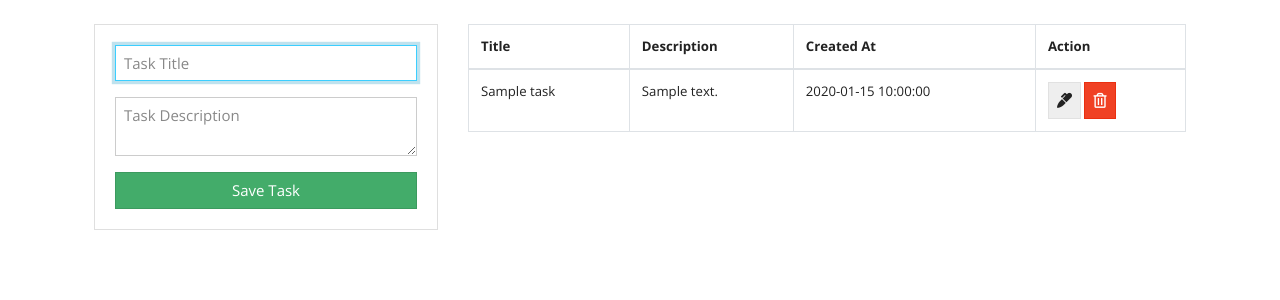
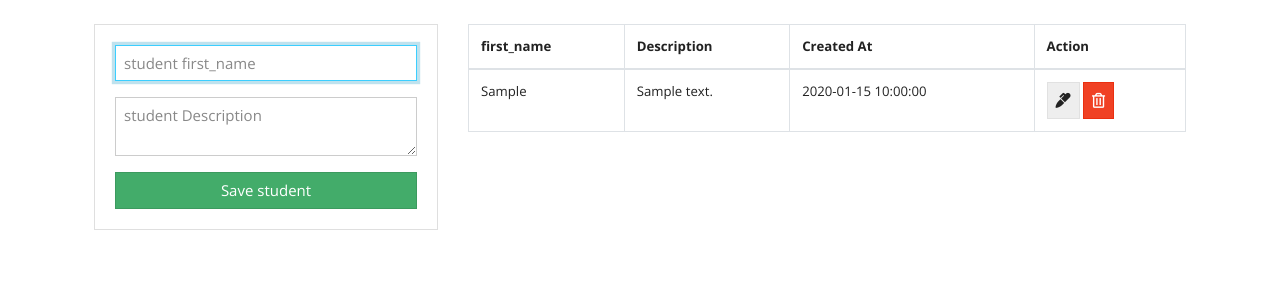
Before and after one commit to yuriquezada/php-mysql-crud, a PHP site: page / in a window 1280 px wide. Shown: the part 55-355 px from the top of the page. Run offline with PHP 8.4, Linux system fonts and the light colour scheme; tables that the repository leaves empty or names only in its code hold one stand-in row (values such as "Sample post"); some libraries are stand-ins or nearby versions.

Commit message:
Guardando first_name

```diff
--- a/db.php
+++ b/db.php
@@ -5,7 +5,7 @@ $conn = mysqli_connect(
   'localhost',
   'root',
   '',
-  'php_mysql_crud'
+  'bd_practica3'
 );
 
 ?>
--- a/index.php
+++ b/index.php
@@ -16,16 +16,16 @@
       </div>
       <?php session_unset(); }  ?>
 
-      <!-- ADD TASK FORM -->
+      <!-- ADD student FORM -->
       <div class="card card-body">
-        <form action="save_task.php" method="POST">
+        <form action="save.php" method="POST">
           <div class="form-group">
-            <input type="text" name="title" class="form-control" placeholder="Task Title" autofocus>
+            <input type="text" name="first_name" class="form-control" placeholder="student first_name" autofocus>
           </div>
           <div class="form-group">
-            <textarea name="description" rows="2" class="form-control" placeholder="Task Description"></textarea>
+            <textarea name="description" rows="2" class="form-control" placeholder="student Description"></textarea>
           </div>
-          <input type="submit" name="save_task" class="btn btn-success btn-block" value="Save Task">
+          <input type="submit" name="save" class="btn btn-success btn-block" value="Save student">
         </form>
       </div>
     </div>
@@ -33,7 +33,7 @@
       <table class="table table-bordered">
         <thead>
           <tr>
-            <th>Title</th>
+            <th>first_name</th>
             <th>Description</th>
             <th>Created At</th>
             <th>Action</th>
@@ -42,19 +42,19 @@
         <tbody>
 
           <?php
-          $query = "SELECT * FROM task";
-          $result_tasks = mysqli_query($conn, $query);
+          $query = "SELECT * FROM student";
+          $result_students = mysqli_query($conn, $query);
 
-          while($row = mysqli_fetch_assoc($result_tasks)) { ?>
+          while($row = mysqli_fetch_assoc($result_students)) { ?>
           <tr>
-            <td><?php echo $row['title']; ?></td>
+            <td><?php echo $row['first_name']; ?></td>
             <td><?php echo $row['description']; ?></td>
             <td><?php echo $row['created_at']; ?></td>
             <td>
               <a href="edit.php?id=<?php echo $row['id']?>" class="btn btn-secondary">
                 <i class="fas fa-marker"></i>
               </a>
-              <a href="delete_task.php?id=<?php echo $row['id']?>" class="btn btn-danger">
+              <a href="delete_student.php?id=<?php echo $row['id']?>" class="btn btn-danger">
                 <i class="far fa-trash-alt"></i>
               </a>
             </td>
--- a/save_task.php
+++ b/save.php
@@ -3,9 +3,9 @@
 include('db.php');
 
 if (isset($_POST['save_task'])) {
-  $title = $_POST['title'];
+  $first_name = $_POST['first_name'];
   $description = $_POST['description'];
-  $query = "INSERT INTO task(title, description) VALUES ('$title', '$description')";
+  $query = "INSERT INTO task(first_name, description) VALUES ('$first_name', '$description')";
   $result = mysqli_query($conn, $query);
   if(!$result) {
     die("Query Failed.");
```
Also changed, not shown: edit.php (+7 -7 lines), delete.php (renamed from delete_task.php).
